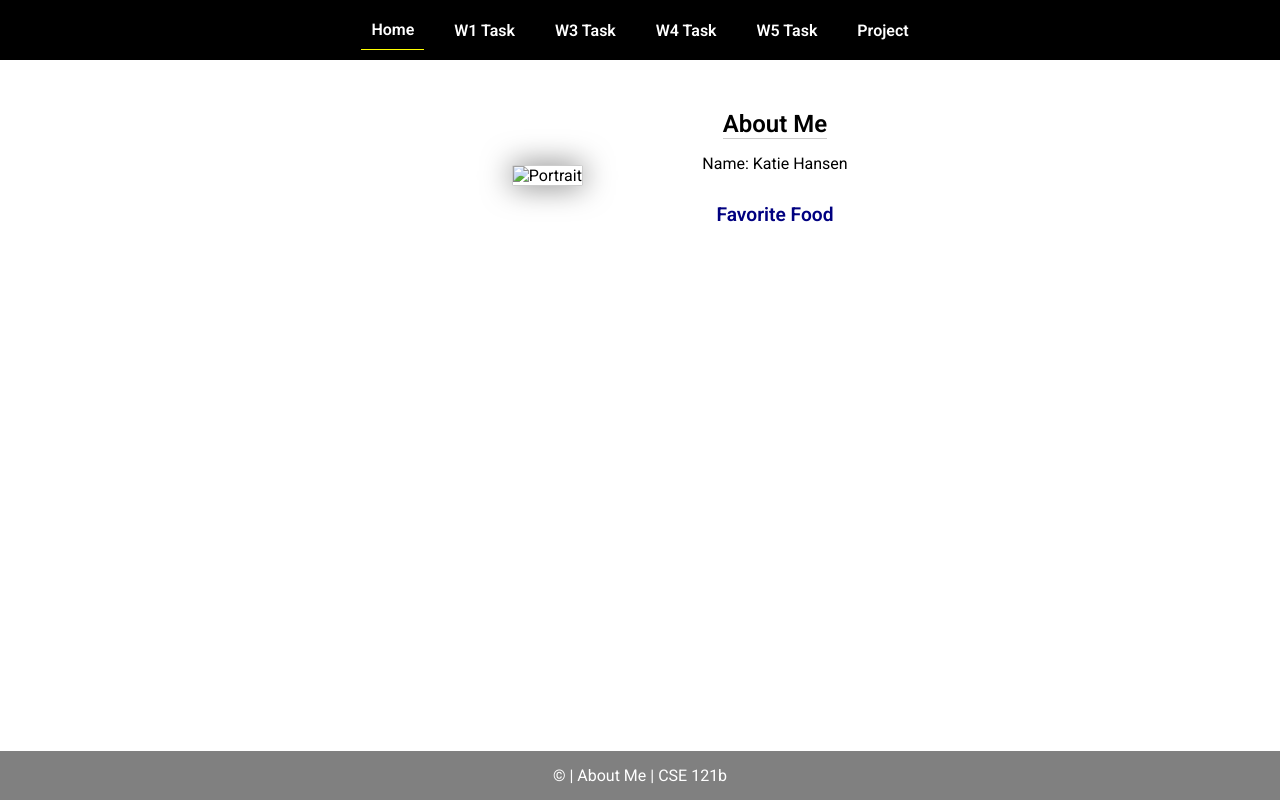
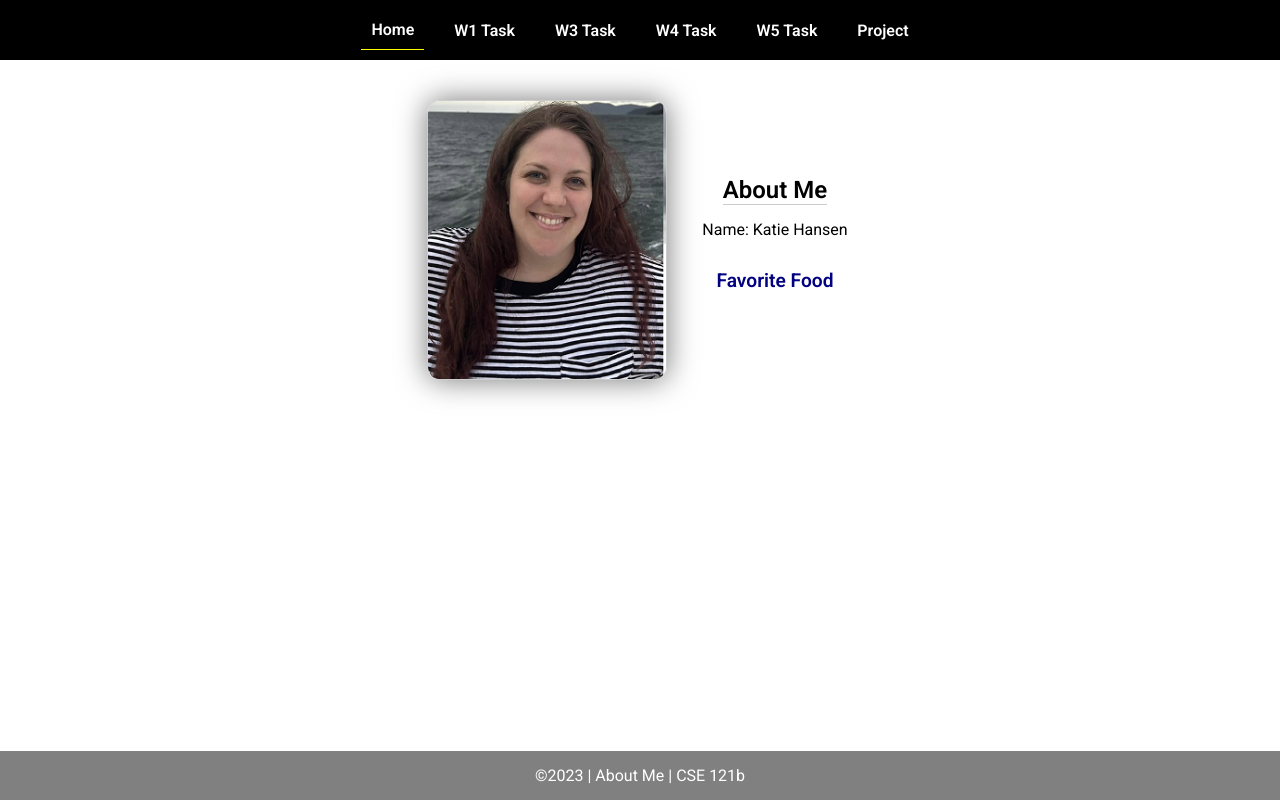
Before and after one commit to KHansen2419/cse121b, a plain HTML site: page index.html in a window 1280 px wide. Drawn offline with Linux system fonts and the light colour scheme; files that its build step writes are made by us from their sources.

Commit message:
Update index to take out folders

```diff
--- a/index.html
+++ b/index.html
@@ -26,7 +26,7 @@
   </nav>
   <main id="home">
     <picture>
-      <img src="images/myself.png" alt="Portrait">
+      <img src="myself.png" alt="Portrait">
     </picture>
     <section>
       <h1>About Me</h1>
@@ -38,8 +38,8 @@
   <footer>
     &copy;<span id="year"></span> | About Me | CSE 121b
   </footer>
-  <script src="scripts/main.js"></script>
-  <script src="scripts/w02-task.js"></script>
+  <script src="main.js"></script>
+  <script src="w02-task.js"></script>
 </body>
 
 </html>
```
